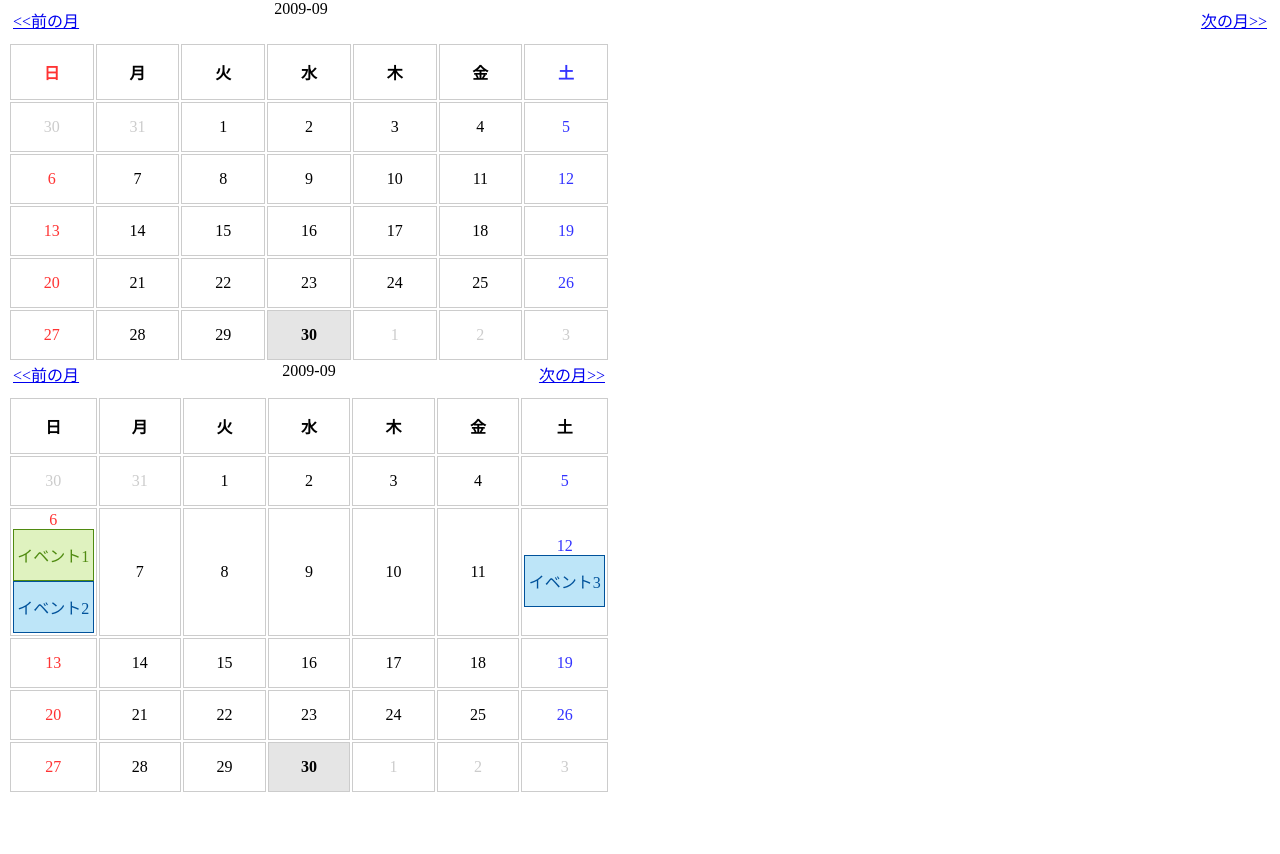
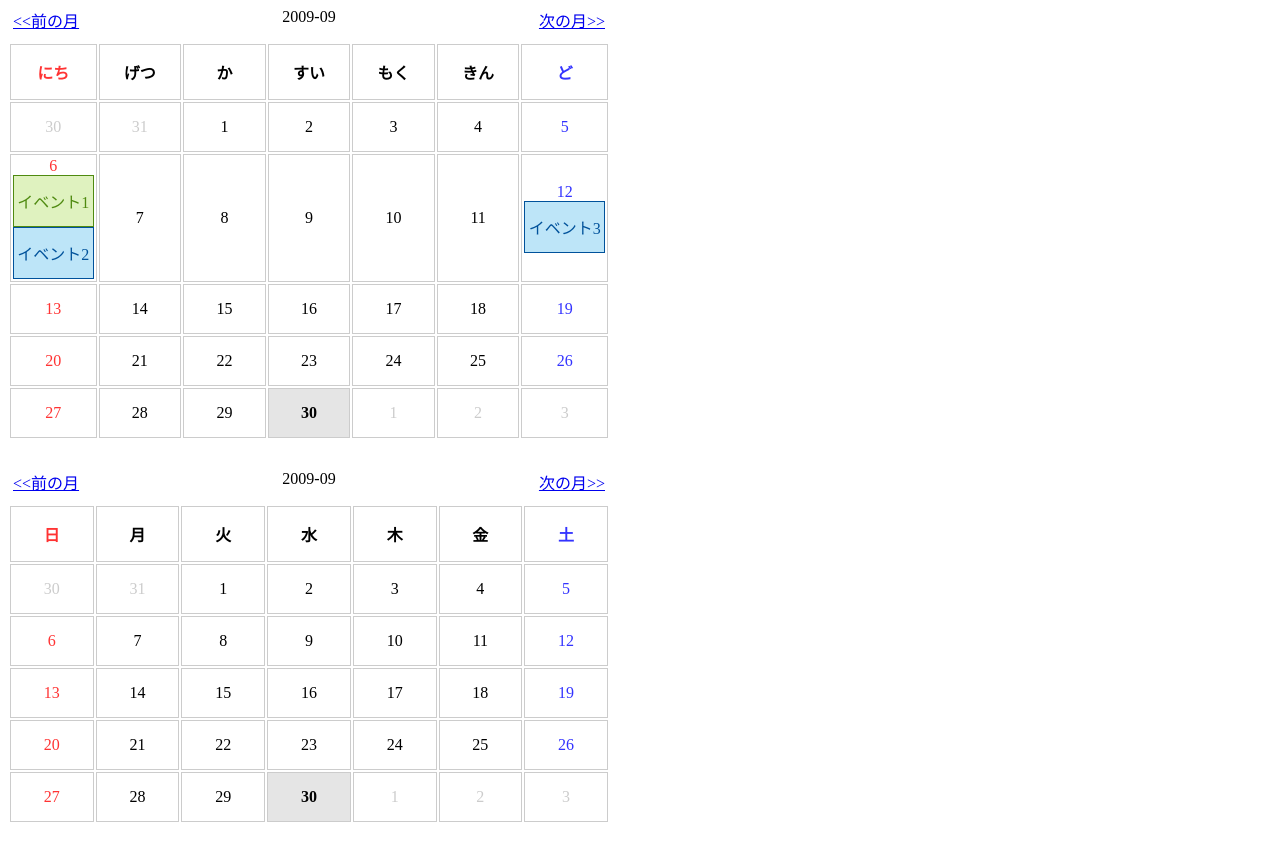
Before and after one commit to rewish/jQuery.calendar, a plain HTML site: page demo.html in a window 1280 px wide. Before the commit the page ends 802 px from the top, so only its background shows below. Drawn offline with nearby package versions, Linux system fonts and the light colour scheme.

Commit message:
カレンダーを複数作れるようになったのでdemoを修正。

```diff
--- a/demo.html
+++ b/demo.html
@@ -7,10 +7,7 @@
 	<script type="text/javascript" src="jquery.calendar.js"></script>
 	<script type="text/javascript">
 jQuery(document).ready(function($) {
-	// カレンダーは一個しか作れない。
-
 	// 2009年9月のカレンダーを表示。
-	$('#calendar2').calendar();
 	$('#calendar').calendar({
 		lang: 'ja',
 		year: 2009,
@@ -43,12 +40,17 @@ jQuery(document).ready(function($) {
 			td.append(e).addClass('event');
 		}
 	});
+
+	$('#calendar2').calendar();
+
 });
 	</script>
 <style type="text/css">
-#calendar {
+#calendar,
+#calendar2 {
 	position: relative;
 	width: 602px;
+	margin: 0 0 30px;
 }
 
 div.title {
@@ -122,22 +124,23 @@ td.event span {
 </head>
 <body>
 
-<div id="calendar2"></div>
 <div id="calendar">
 	<table>
 		<thead>
 			<tr>
-				<th>日</th>
-				<th>月</th>
-				<th>火</th>
-				<th>水</th>
-				<th>木</th>
-				<th>金</th>
-				<th>土</th>
+				<th class="sun">にち</th>
+				<th class="mon">げつ</th>
+				<th class="tue">か</th>
+				<th class="wed">すい</th>
+				<th class="thu">もく</th>
+				<th class="fri">きん</th>
+				<th class="sat">ど</th>
 			</tr>
 		</thead>
 	</table>
 </div>
 
+<div id="calendar2"></div>
+
 </body>
 </html>
```
